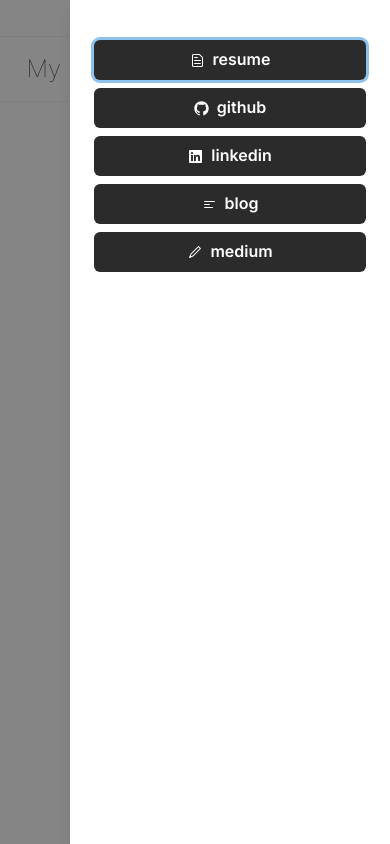
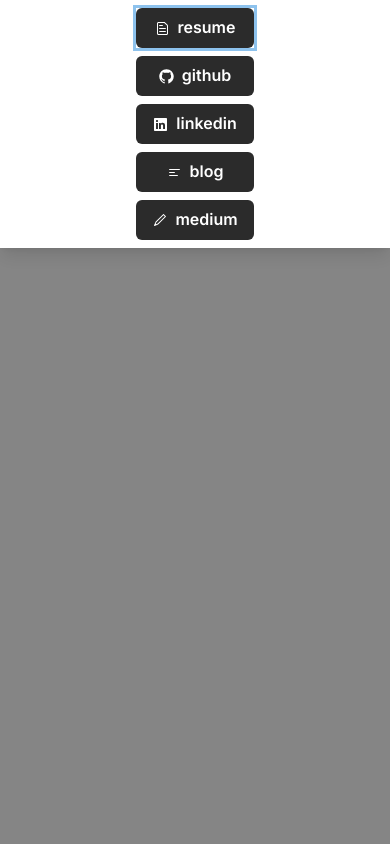
Before and after one commit to athkdev/me, a Next.js app: page / in a window 390 px wide. Both pictures are taken after a click on the icon 372 px from the left and 18 px from the top of the page. Built offline with nearby package versions, Linux system fonts and the light colour scheme.

Commit message:
fix: responsive view drawer links fix

```diff
--- a/src/components/nav.tsx
+++ b/src/components/nav.tsx
@@ -25,8 +25,6 @@
 
   const handleOnDrawerOpen = () => {
     setDrawerOpen(!drawerOpen);
-
-    console.log(drawerOpen);
   };
 
   return (
@@ -58,7 +56,7 @@
         </Center>
         <div className="hidden md:flex bg-secondary font-text ">
           <div className="flex mx-auto gap-2 my-auto">
-            <Link href="https://atharvakamble.github.io/resume.pdf" isExternal>
+            <Link href="/resume.pdf" isExternal>
               resume
             </Link>
             <Center height="30px">
@@ -87,33 +85,35 @@
           </div>
         </div>
         <Drawer
-          placement="right"
+          placement="top"
           onClose={handleOnDrawerOpen}
           isOpen={drawerOpen}
         >
           <DrawerOverlay />
           <DrawerContent>
-            <DrawerHeader />
             <DrawerBody>
               <div className={`flex flex-col mx-auto`}>
+                <Center>
                   <Stack direction={"column"}>
+                    <Link href="/resume.pdf" isExternal>
                       <Button
                         leftIcon={<FileTextIcon />}
                         colorScheme="facebook"
                         variant="solid"
                         color="white"
                         bgColor="#2b2b2b"
+                        className="w-full"
                       >
-                    <Link href="/public/resume.pdf" isExternal>
                         resume
+                      </Button>
                     </Link>
-                  </Button>
 
                     <Button
                       leftIcon={<GitHubLogoIcon />}
                       color="white"
                       bgColor="#2b2b2b"
                       variant="solid"
+                      className="w-full"
                     >
                       <Link href="https://github.com/AtharvaKamble" isExternal>
                         github
@@ -125,6 +125,7 @@
                       color="white"
                       bgColor="#2b2b2b"
                       variant="solid"
+                      className="w-full"
                     >
                       <Link
                         href="https://www.linkedin.com/in/atharva-kamble-0b14b71b8/"
@@ -138,8 +139,9 @@
                       color="white"
                       bgColor="#2b2b2b"
                       variant="solid"
+                      className="w-full"
                     >
-                    <Link href="/blog/" isExternal>
+                      <Link href="/blog" isExternal>
                         blog
                       </Link>
                     </Button>
@@ -148,6 +150,7 @@
                       color="white"
                       bgColor="#2b2b2b"
                       variant="solid"
+                      className="w-full"
                     >
                       <Link
                         href="https://medium.com/@atharvadkamble00"
@@ -157,6 +160,7 @@
                       </Link>
                     </Button>
                   </Stack>
+                </Center>
               </div>
             </DrawerBody>
           </DrawerContent>
```
Lines whose indentation alone changed are shown as unchanged.
